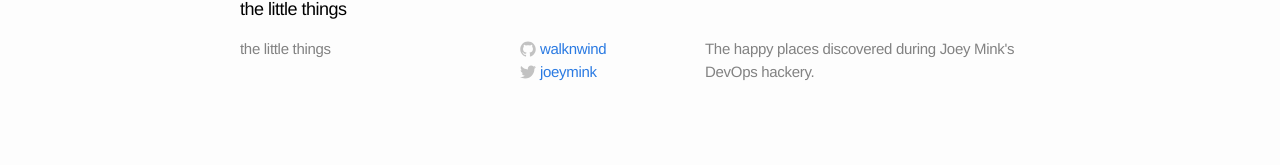
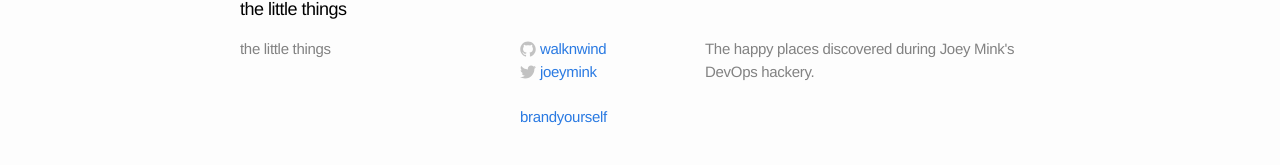
Before and after one commit to joeymink/walknwind.github.io, a Jekyll site: the page built from about.md, in a window 1280 px wide. Shown: the part 453-618 px from the top of the page. Built offline with Jekyll 4.4.1, drawn with Linux system fonts in a browser that asks for light colours.

Commit message:
add link to my brandyourself page

```diff
--- a/_includes/footer.html
+++ b/_includes/footer.html
@@ -49,6 +49,15 @@
             <span class="username">{{ site.twitter_username }}</span>
           </a>
         </li>{% endif %}
+        <!--http://joeymink.brandyourself.com/-->
+        <li>
+          &nbsp;
+        </li>
+        <li>
+          <a href="http://joeymink.brandyourself.com/">
+            <span class="username">brandyourself</span>
+          </a>
+        </li>
       </ul>
     </div>
 
```
